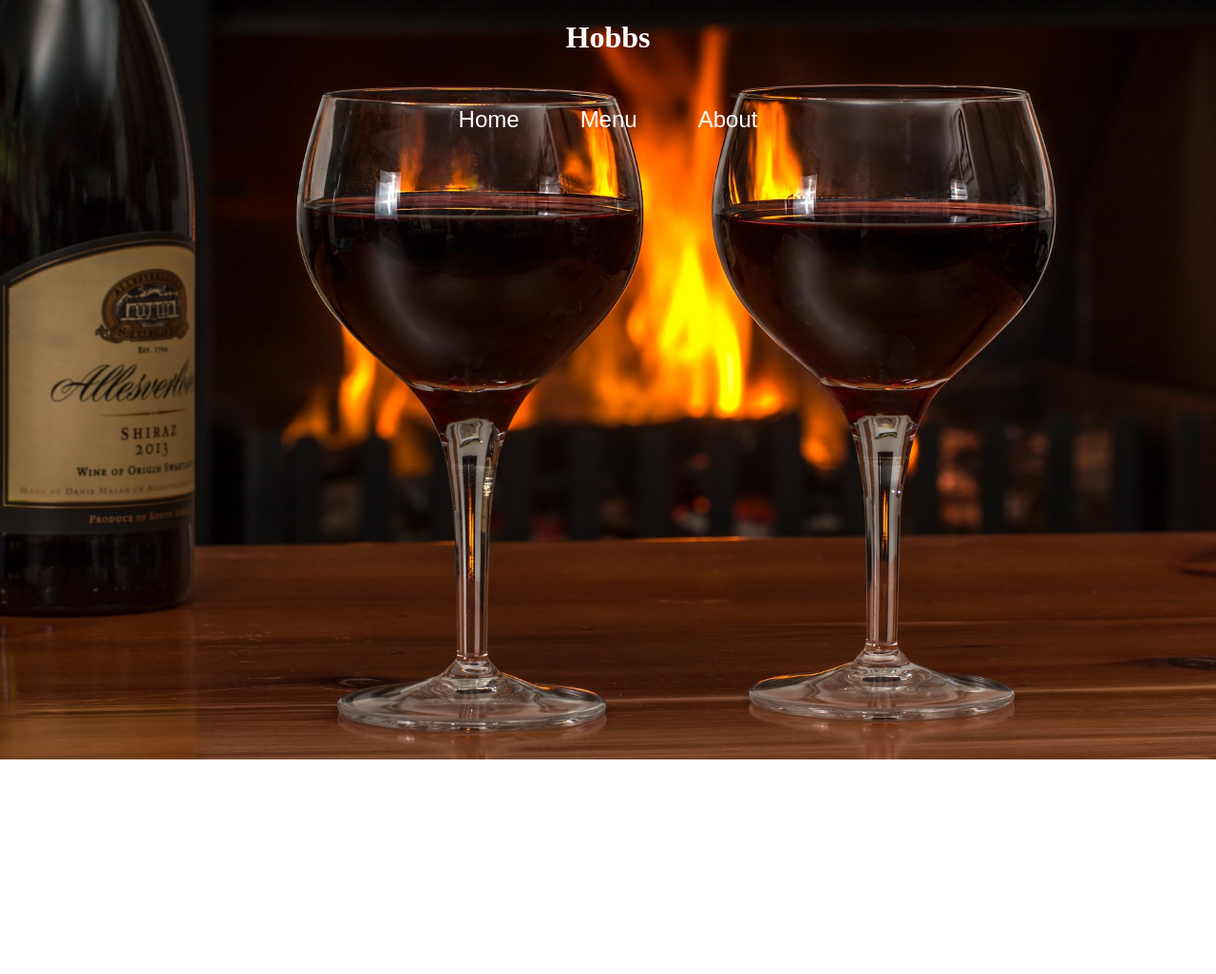
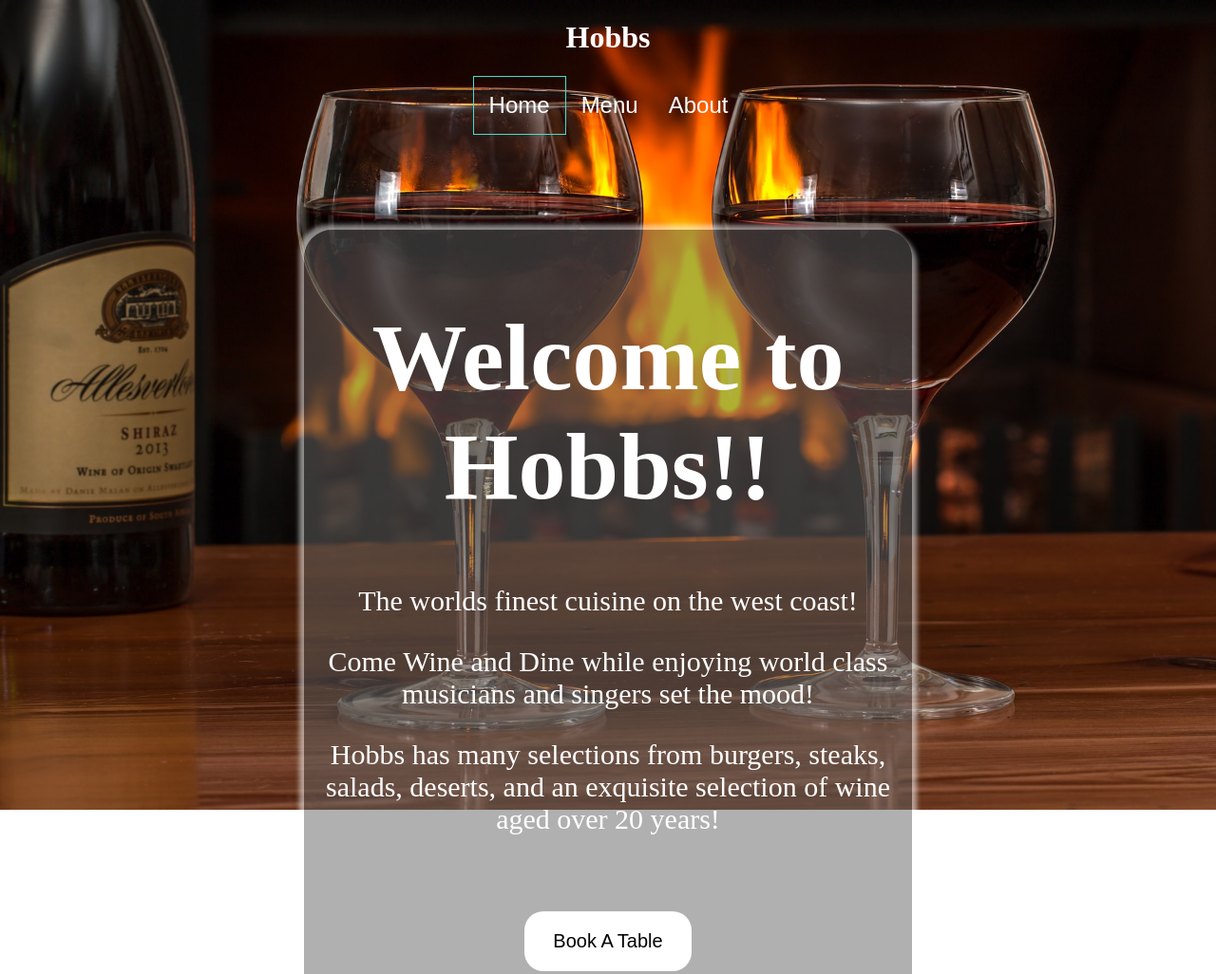
Before and after one commit to jkh96/Restaurant, a website built with webpack: page dist/index.html in a window 1280 px wide. Shown: the top 1026 px of the page at 95% size. Before the commit the page ends 800 px from the top, so only its background shows below. Built offline with nearby package versions, Linux system fonts and the light colour scheme.

Commit message:
home page completed

```diff
--- /dev/null
+++ b/menu.js
@@ -0,0 +1 @@
+// IMPORTANT!! When you create the classes, make sure you add a class for the main div called menu.
--- a/package.json
+++ b/package.json
@@ -3,6 +3,7 @@
   "version": "1.0.0",
   "description": "",
   "main": "index.js",
+  "private":"true",
   "scripts": {
     "test": "echo \"Error: no test specified\" && exit 1"
   },
--- /dev/null
+++ b/src/home.js
@@ -0,0 +1,67 @@
+
+function homePage() {
+// Grab content div
+const contentDiv = document.querySelector('#content')
+
+// create header and tags
+const homeHeader = document.createElement("header")
+const homeH1 = document.createElement('h1')
+const homeNav = document.createElement('nav')
+const button1 = document.createElement('button')
+const button2 = document.createElement('button')
+const button3 = document.createElement('button')
+
+// add classes
+button1.classList.add('btn-nav', 'active')
+button2.classList.add('btn-nav')
+button3.classList.add('btn-nav')
+
+// add text to tags
+homeH1.innerText = 'Hobbs'
+button1.innerText  = "Home"
+button2.innerText  = "Menu"
+button3.innerText  = "About"
+
+// append header and tags
+
+contentDiv.appendChild(homeHeader)
+homeHeader.appendChild(homeH1)
+homeHeader.appendChild(homeNav)
+homeNav.appendChild(button1)
+homeNav.appendChild(button2)
+homeNav.appendChild(button3)
+
+// Create Main and tags
+const Main = document.createElement('main')
+const welcomeDiv = document.createElement('div')
+const welcomeH1 = document.createElement('h1')
+const aboutDiv = document.createElement('div')
+const aboutP1 = document.createElement('p')
+const aboutP2 = document.createElement('p')
+const aboutP3 = document.createElement('p')
+const button4 = document.createElement('button')
+
+// add classes
+welcomeDiv.classList.add('welcome')
+aboutDiv.classList.add('about')
+button4.classList.add('button')
+
+// add text
+welcomeH1.innerText = 'Welcome to Hobbs!!'
+aboutP1.innerText = 'The worlds finest cuisine on the west coast!'
+aboutP2.innerText = 'Come Wine and Dine while enjoying world class musicians and singers set the mood!'
+aboutP3.innerText = 'Hobbs has many selections from burgers, steaks, salads, deserts, and an exquisite selection of wine aged over 20 years!'
+button4.innerText = 'Book A Table'
+
+// append main and tags
+contentDiv.appendChild(Main)
+Main.appendChild(welcomeDiv)
+welcomeDiv.appendChild(welcomeH1)
+Main.appendChild(aboutDiv)
+aboutDiv.appendChild(aboutP1)
+aboutDiv.appendChild(aboutP2)
+aboutDiv.appendChild(aboutP3)
+Main.appendChild(button4)
+}
+
+export { homePage }
--- a/src/index.js
+++ b/src/index.js
@@ -1 +1,3 @@
-console.log('Setup');
+import { homePage }  from './home'
+
+homePage()
--- a/styles.css
+++ /dev/null
@@ -1,37 +0,0 @@
-body {
-    margin: 0;
-    padding: 0;
-    width: 100vw;
-    height: 100vh;
-    background-image: url(/images/red-wine-2443699_1920.jpg);
-    background-repeat: no-repeat;
-    background-size: cover;
-
-}
-
-header {
-    display: flex;
-    flex-direction: column;
-    align-items: center;
-    justify-content: center;
-    color: white;
-}
-
-header nav {
-    display: flex;
-    justify-content: space-between;
-}
-
-.btn-nav {
-    color: white;
-    padding: 2rem;
-    font-size: 1.5em;
-    background-color: transparent;
-    border: none;
-    transition: transform 0.3s;
-}
-
-.btn-nav:hover {
-    color: turquoise;
-    transform: translateY(-10%);
-}
```
Also changed, not shown: dist/index.html, dist/main.js, dist/styles.css (added).
